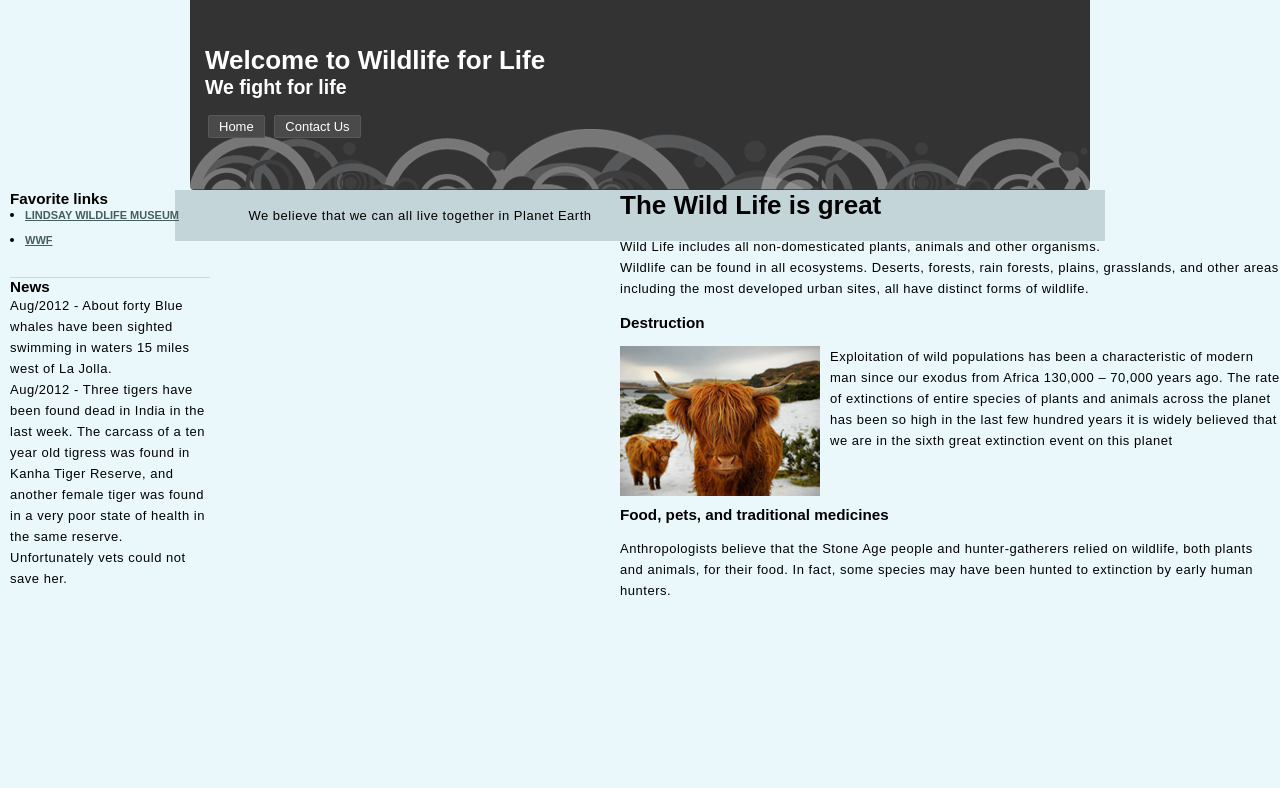
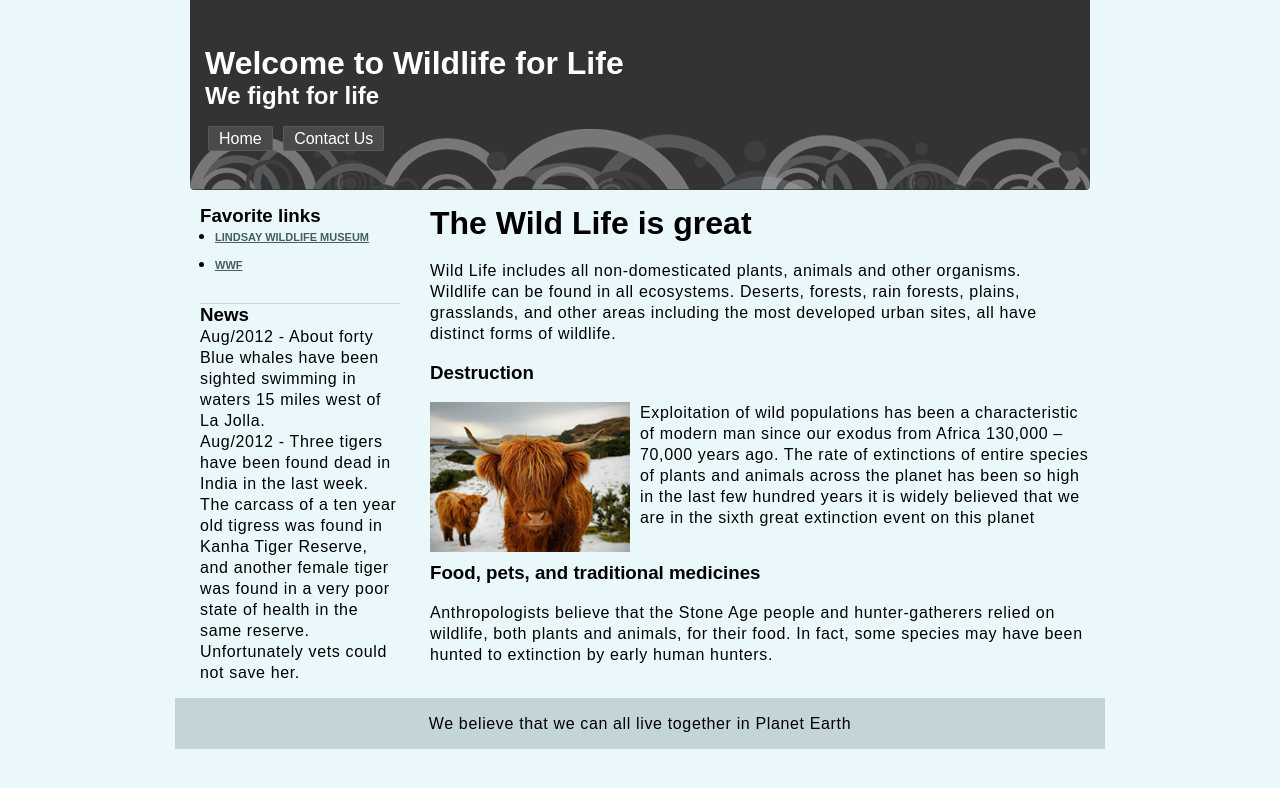
Before and after one commit to vtsvirko/vtsvirko.github.io, a plain HTML site: page 133M/homework2/index.html in a window 1280 px wide. Drawn offline with Linux system fonts and the light colour scheme.

Commit message:
Add files via upload

```diff
--- a/133M/homework2/index.html
+++ b/133M/homework2/index.html
@@ -8,7 +8,7 @@
 </head>
 
 <body>
-    <div id="header">
+    <div class="header">
         <h1>Welcome to Wildlife for Life</h1>
         <h2>We fight for life</h2>
 
@@ -20,7 +20,11 @@
 
 
 
-    <div class="sidebar-left">
+    <!-- <div class="sidebar-left"> -->
+
+
+    <div class="content">
+    <div id = "sidebar-left" class="column">
         <h3>Favorite links</h3>
         <ul class="list">
             <li><a href="http://wildlife-museum.org/" title="Lindsay Wildlife Museum">Lindsay Wildlife Museum</a></li>
@@ -32,10 +36,9 @@
         <p>Aug/2012 - Three tigers have been found dead in India in the last week. The carcass of a ten year old tigress was found in Kanha Tiger Reserve, and another female tiger was found in a very poor state of health in the same reserve. Unfortunately vets could not save her.</p>
     </div>
 
-    <!-- <div class="content"> -->
 
-
-    <div class="col-right">
+    <div id ="col-right" class="column">
+    <!-- <div class="col-right"> -->
 
         <h1>The Wild Life is great</h1><br />
         <p>Wild Life includes all non-domesticated plants, animals and other organisms.</p>
@@ -51,10 +54,10 @@
 
 
 
-    <!-- <br class="clear" /> -->  <!-- this code is clearing the floats from the above divs.  See what happens when you take it away to really learn what clear does... -->
-    <!-- </div> -->
+    <br class="clear" />  <!-- this code is clearing the floats from the above divs.  See what happens when you take it away to really learn what clear does... -->
+    </div>
 
-    <div id="footer">
+    <div class="footer">
         <p>We believe that we can all live together in Planet Earth</p>
     </div>
 
--- a/133M/homework2/style.css
+++ b/133M/homework2/style.css
@@ -1,13 +1,19 @@
-	body, h1, h2, h3, p, img, ul, li{
+* {
+	margin: 0;
+	padding: 0;
+}
+
+img {max-width:100%;}
+	/*body, h1, h2, h3, p, img, ul, li{
 		border:0; margin:0; padding:0;
-	}
+	}*/
 		/*the above is a very basic reset rule.  Every browser has a slightly different default for HTML tags.  By using this simple CSS reset, all the more glaring styles
 		are reset and can now be set to whatever properties that would suit your website best. */
 
 	body{
 		background:#eaf8fb;	/* a light blue background color. */
 		font-family:Arial, Helvetica, sans-serif; /* the font family for all text on the web page is now either arial, helvetica or a sans-serif font if those two are not available */
-		font-size:13px; /* all normal text on the web page has a base font size of 14px now */
+		font-size:100%; /* all normal text on the web page has a base font size of 14px now */
 	}
 
 	p{
@@ -15,7 +21,7 @@
 		line-height:21px; /* line height sets the vertical spacing between lines of text. */
 	}
 
-	div#header{
+	div.header{
 		background-color:#333; /* a more specific way to set a background color */
 		background-image:url(images/headerbkgd.png); /* sets a background image in the header and the position it should sit */
 		background-repeat:no-repeat; /* sets a background image to repeat, repeat-x, repeat-y or not at all as written in this rule */
@@ -61,26 +67,26 @@
 	}
 
 	div.content{
-		margin:15px auto; /* this adds a margin of 15px to the top and bottom of the div with the class of content.  The auto margin applies to the left and right side of the div which is what centers the div in the middle of the page. */
+		margin:15px auto;  /*this adds a margin of 15px to the top and bottom of the div with the class of content.  The auto margin applies to the left and right side of the div which is what centers the div in the middle of the page. */
 		width:900px;
 	}
 
-	div.col-right{
+	div#col-right{
 		float:right;
 		width:660px
 		}
 
-	div.sidebar-left{
+	div#sidebar-left{
 		float:left;
 		padding:0 10px;
 		width:200px;	/* when floating content next to each other, applying set widths will make the content play nice with each other. Change the width of the siebar, or take away the width of the above "div.col-right" and see what happens to get a better idea of how widths effect floats */
 		}
 
-	div.sidebar-left a{
+	div#sidebar-left a{
 		color:#445e64;	/* this redefines all links in the left sidebar to this new color, as opposed to the default blue link color */
 	}
 
-	div.sidebar-left a:hover{
+	div#sidebar-left a:hover{
 		text-decoration:none
 	}	/* when hovering over a link, in the sidebar, this turns off the underline */
 
@@ -97,7 +103,7 @@
 		font-size:11px;	/* this makes all anchor classes with .list applied 11px tall  */
 	}
 
-	div#footer{
+	div.footer{
 		background-color:#c4d5d9;
 		margin:0 auto;
 		padding:15px;
@@ -117,3 +123,16 @@
 	.clear{
 		clear:both; /* this clears floats.  This would be used to cancel out a float's behavior on content below it.  */
 	}
+
+	@media screen and (max-width:480px) {
+	/*.header { display: none; }*/
+	body, .content, .header, .footer, .navigation {width:100%;}
+	.column {margin: 10px 0; border-bottom:1px dashed #7b96bc;}
+	.navigation ul li {width: 100%; /* 33.33334375%; */}
+	#sidebar-left, #col-right {width:100%;}
+	}
+
+	@media screen and (min-width:481px) {
+	body, .header, .navigation, .footer {
+  	width: 100%;
+	}
```
